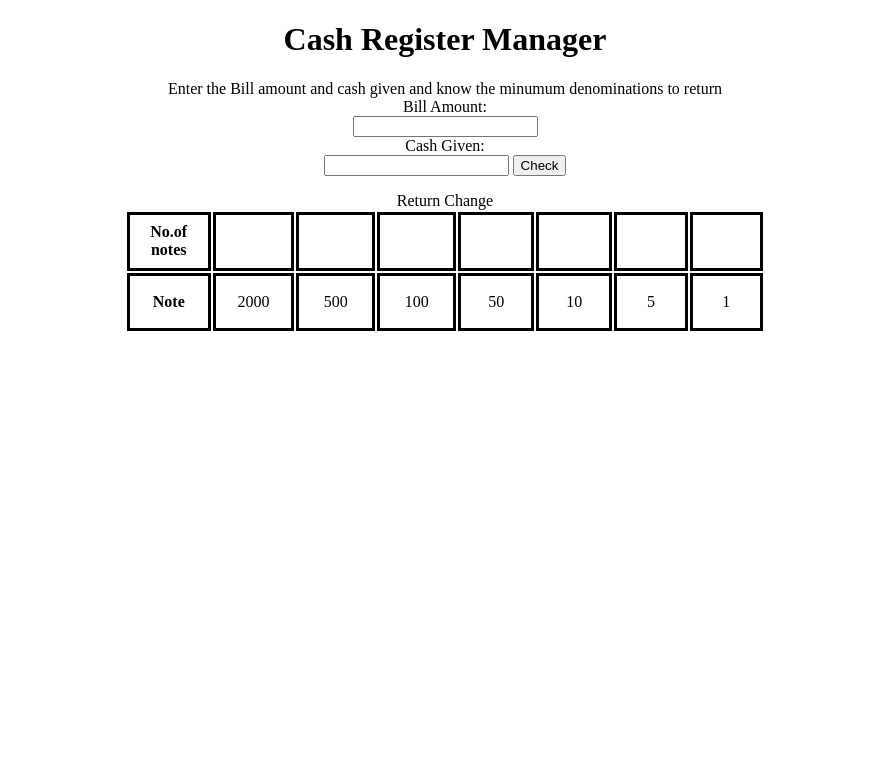
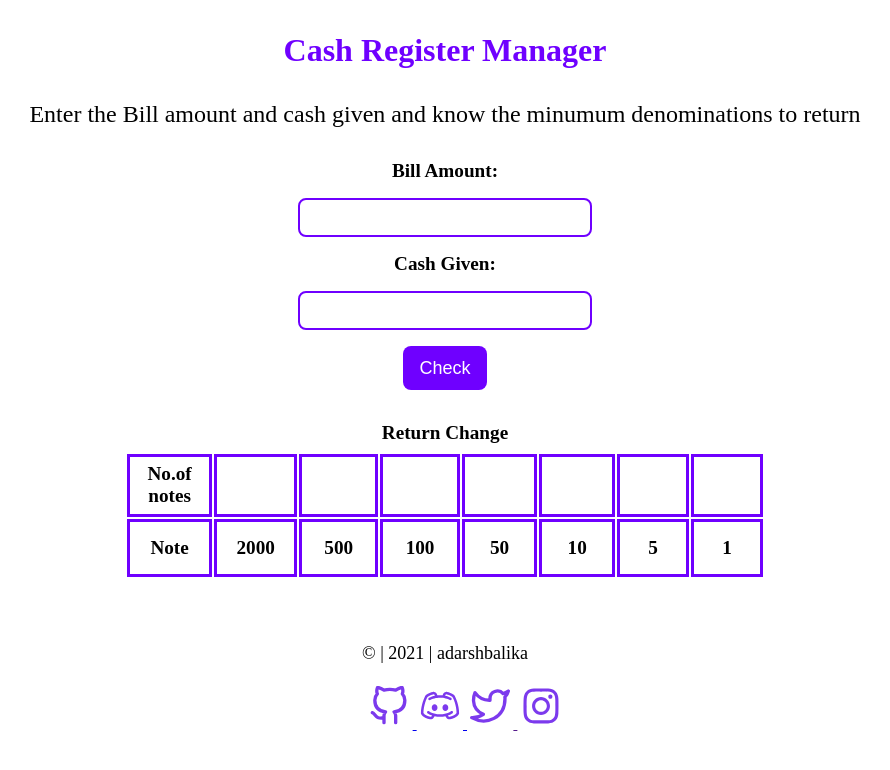
Before and after one commit to deepu-raj/Cash-Register-markTen, a plain HTML site: page index.html in a window 1280 px wide. Shown: the whole page, without its empty margins (195-1085 px from the left). Drawn offline with Linux system fonts and the light colour scheme.

Commit message:
Completed styling
CSS done. Hide message and reset value code added in JS.

```diff
--- a/app.js
+++ b/app.js
@@ -19,7 +19,7 @@ function initReturn() {
 }
 
 function giveNoteDenom(input) {
-
+    error.innerText="";
     for (let i=0;i<=denom.length;i++){
         const q = Math.trunc(input/denom[i]);
         input = input % denom[i];
--- a/index.html
+++ b/index.html
@@ -9,14 +9,16 @@
 </head>
 <body>
     <h1>Cash Register Manager</h1>
-    <div> Enter the Bill amount and cash given and know the minumum denominations to return </div>
+    <div id= "instructions"> Enter the Bill amount and cash given and know the minumum denominations to return </div>
 
-    <div> Bill Amount: </div>
+    <div class= "label"> Bill Amount: </div>
     <input id="billAmount" type="number">
-    <div> Cash Given: </div>
+    <div class="label"> Cash Given: </div>
     <input id= "cashamt" type="number">
+<div>
+    <button id = "check-btn"> Check </button>
+</div>
 
-    <button id = "check-btn"> Check </button>
     <div id = "errorMsg">
 
     </div>
@@ -49,7 +51,35 @@
         </tbody>
     </table>
 
-
+    <footer>
+        <p>© | 2021 | adarshbalika</p>
+        <ul class="footer-list">
+          <li>
+            <a class="links" href="/" target="_blank">
+              <img src="images/github.svg" alt="github" />
+            </a>
+          </li>
+          <li>
+            <a class="links" href="/" target="_blank">
+              <img src="images/discord.svg" alt="discord" />
+            </a>
+          </li>
+          <li>
+            <a class="links" href="" target="_blank">
+              <img src="images/twitter.svg" alt="twitter" />
+            </a>
+          </li>
+          <li>
+            <a
+              class="links"
+              href=""
+              target="_blank"
+            >
+              <img src="images/instagram.svg" alt="instagram" />
+            </a>
+          </li>
+        </ul>
+      </footer>
 
 
 
--- a/style.css
+++ b/style.css
@@ -1,6 +1,17 @@
 body{
     text-align:center;
     margin:auto;
+
+}
+
+h1{
+    margin:2rem;
+    color: #6f00ff;
+}
+#instructions{
+    font-size: x-large;
+    margin:2rem;
+
 }
 
 table{
@@ -8,22 +19,91 @@ table{
     margin:auto;
     width:50%;
     margin-top: 1rem;
+    color: #6f00ff;
+    margin-bottom: 4rem;
 
 }
-tbody{
-    border-collapse: collapse;
-}
-
 
 th,td{
     border-style: solid;
+    border-color:#6f00ff;
+    color:black;
+    font-size: larger;
+    font-weight:bold;
     margin:0;
     width: 80px;
     height:40px;
     border-collapse: collapse;
     padding: 0.4rem;
-    }
+        }
+
+#billAmount, #cashamt{
+
+        font-size: 14px;
+
+        padding: 0.6rem 1rem;
+        margin: 1rem;
+        border: 2px solid #6f00ff;
+        border-radius: 0.5rem;
+        width: 100%;
+        max-width: 258px;
+}
 .errorMsg {
     margin:1rem;
 
 }
+#check-btn{
+    background: #6f00ff;
+  border: none;
+  color: #fff;
+  padding: 0.7rem 1rem;
+  border-radius: 0.5rem;
+  font-size: large;
+  cursor: pointer;
+  outline: #fff;
+  margin: auto;
+  display: block;
+
+}
+.label{
+    font-size: larger;
+    font-weight: bold;
+
+}
+
+#errorMsg{
+    font-size: x-large;
+    font-weight: bold;
+    margin: 2rem;
+
+}
+caption{
+    font-size: larger;
+    font-weight: bold;
+    margin-bottom: 0.5rem;
+    color:black;
+}
+
+footer {
+    text-align: center;
+  }
+
+  footer p {
+    font-size: large;
+    text-align: center;
+  }
+
+  .footer-list {
+    margin: 1rem;
+  }
+
+  a,
+  img,
+  li {
+    display: inline;
+  }
+
+  img {
+    width: 40px;
+    padding: 0.2rem;
+  }
```
Also changed, not shown: images/discord.svg (added), images/github.svg (added), images/instagram.svg (added), images/twitter.svg (added).
